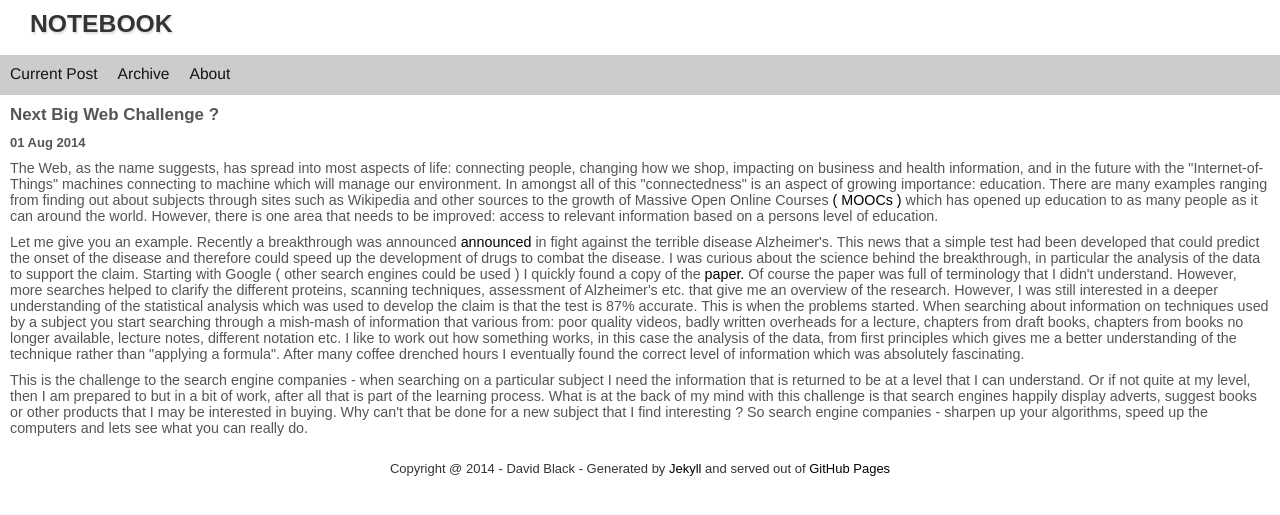
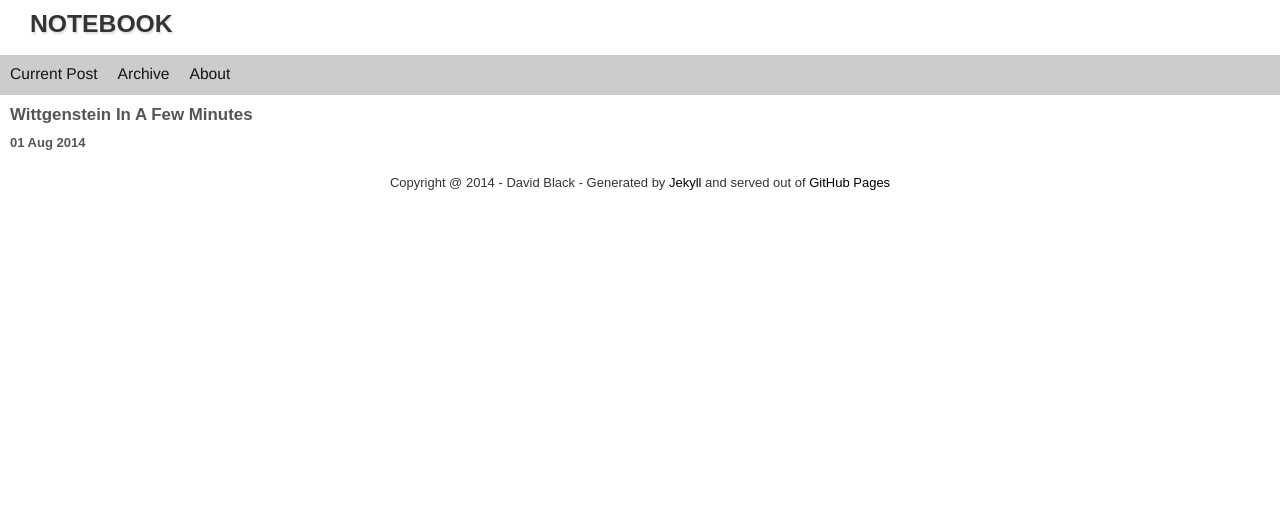
Before and after one commit to dtinblack/dtinblack.github.io, a Jekyll site: the page built from _posts/2014-08-01-current.html, in a window 1280 px wide. Shown: the top 515 px of the page. Built offline with Jekyll 4.4.1, drawn with Linux system fonts in a browser that asks for light colours.

Commit message:
new post

```diff
--- a/_posts/2014-08-01-current.html
+++ b/_posts/2014-08-01-current.html
@@ -1,58 +1,19 @@
 ---
 layout: post
-title: Next Big Web Challenge ?
-subtitle: Developing the Web for education
+title: Wittgenstein In A Few Minutes
+subtitle: Short introduction to Wittgenstein’s solution to philosophical problems
 ---
 
 <p>
-The Web, as the name suggests, has spread into most aspects of life: connecting people, changing how we shop,
-impacting on business and health information, and in the future with the &#34Internet-of-Things&#34
-machines connecting to machine which will manage our environment. In amongst all of this &#34connectedness&#34
-is an aspect of growing importance: education. There are many examples ranging from finding out about
-subjects through sites such as Wikipedia and other sources to the growth of Massive Open Online Courses
-<a href="http://en.wikipedia.org/wiki/Massive_open_online_course" target="_blank">( MOOCs )</a>
- which has opened up education to as many people as it can around the world. However,
- there is one area that needs to be improved: access to relevant information based on a persons level of
- education.
+
 </p>
 
 <p>
-Let me give you an example. Recently a breakthrough was announced
 
-<a href="http://www.nhs.uk/news/2014/07July/Pages/Blood-test-for-Alzheimers-no-better-than-coin-toss.aspx"
-target="_blank">announced</a>
-
-in fight against the
-terrible disease Alzheimer&#39s. This news that a simple test had been developed that could predict the onset of
-the disease and therefore could speed up the development of drugs to combat the disease. I was curious about
-the science behind the breakthrough, in particular the analysis of the data to support the claim.
-Starting with Google ( other search engines could be used ) I quickly found a copy of the
-
-<a href="- http://www.alzheimersanddementia.com/article/S1552-5260(14)02454-6/abstract" target="_blank">
-paper.</a>
-
-
-Of course
-the paper was full of terminology that I didn&#39t understand. However, more searches helped to clarify the
-different proteins, scanning techniques, assessment of Alzheimer&#39s etc. that give me an overview of the
-research. However, I was still interested in a deeper understanding of the statistical analysis which was
-used to develop the claim is that the test is 87% accurate. This is when the problems started. When searching
-about information on techniques used by a subject you start searching through a mish-mash of information
-that various from: poor quality  videos, badly written overheads for a lecture, chapters from draft books,
-chapters from books no longer available, lecture notes, different notation etc.  I like to work out how
-something works, in this case the analysis of the data, from first principles which gives me a better
-understanding of the technique rather than &#34applying a formula&#34.  After many coffee drenched hours
-I eventually found the correct level of information which was absolutely fascinating.
 </p>
 
 <p>
-This is the challenge to the search engine companies - when searching on a particular subject I need the
-information that is returned to be at a level that I can understand. Or if not quite at my level, then I am
-prepared to but in a bit of work, after all that is part of the learning process. What is at the back of my
-mind with this challenge is that search engines happily display adverts, suggest books or other products
-that I may be interested in buying. Why can&#39t that be done for a new subject that I find interesting ?
-So search engine companies - sharpen up your algorithms, speed up the computers and lets see what you can
-really do.
+
 </p>
 
 &nbsp;
```
